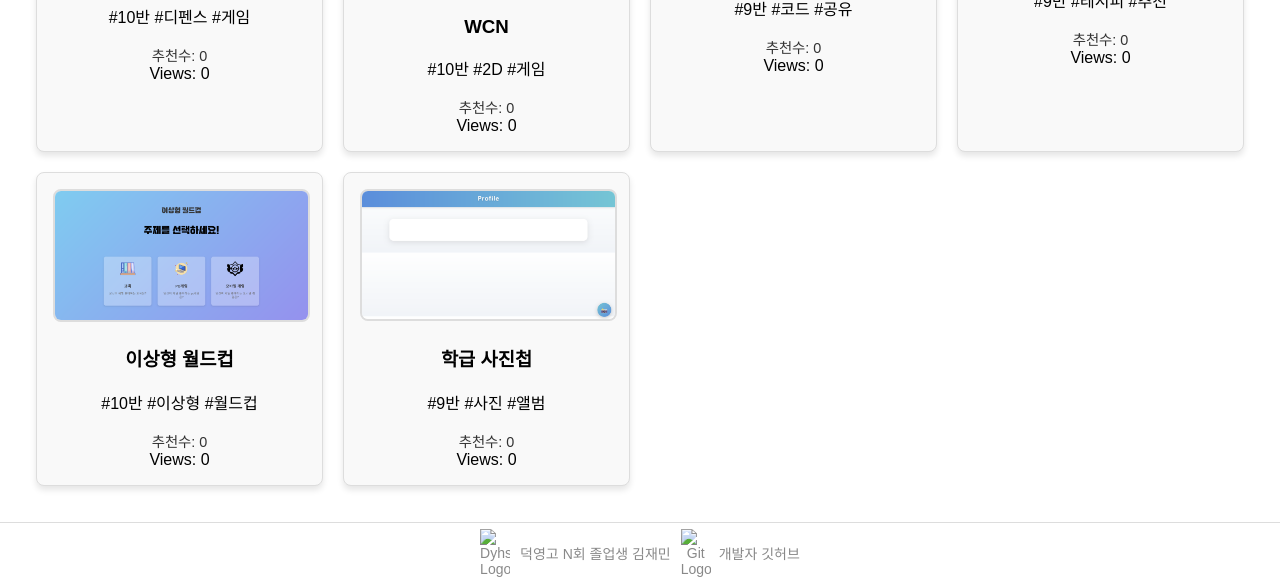
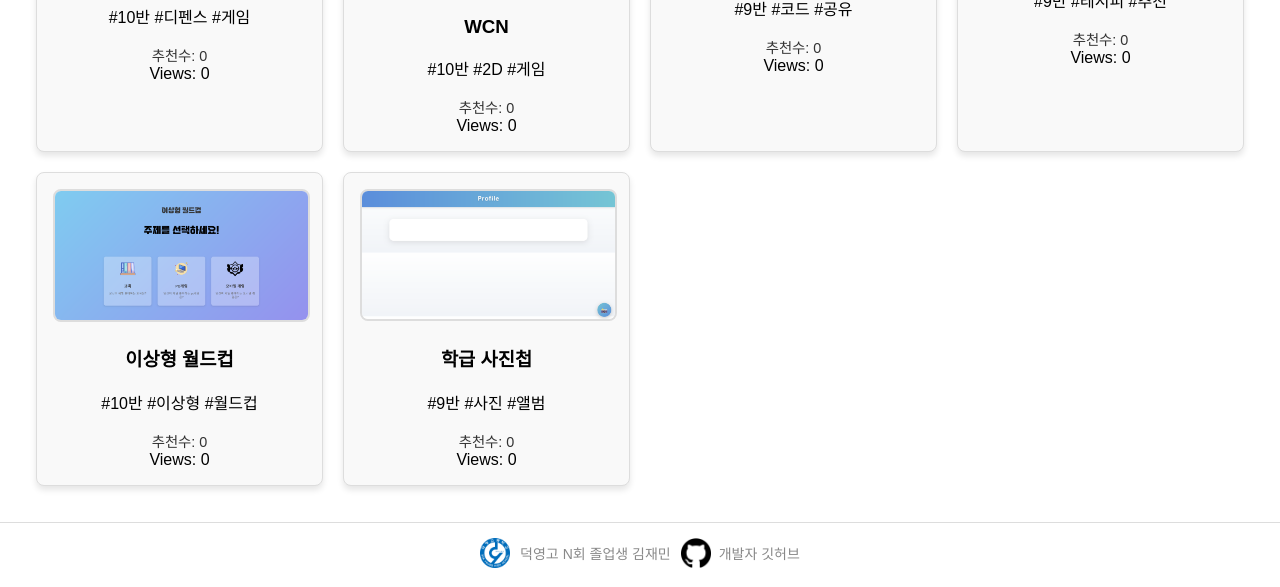
Before and after one commit to kimjaemin1216/Integration, a plain HTML site: page docs/index.html in a window 1280 px wide. Shown: the part 730-1317 px from the top of the page. Drawn offline with Linux system fonts and the light colour scheme.

Commit message:
Update index.html

```diff
--- a/docs/index.html
+++ b/docs/index.html
@@ -137,13 +137,13 @@
     <footer>
         <div class="logo-link" data-url="https://dukyoung-h.goeyi.kr/dukyoung-h/main.do">
             <a href="https://dukyoung-h.goeyi.kr/dukyoung-h/main.do" target="_blank">
-                <img src="../docs/imges/dyhs.logo.png" alt="Dyhs Logo" width="30px">
+                <img src="../docs/imges/dyhs-logo.png" alt="Dyhs Logo" width="30px">
             </a>
         </div>
         <p>덕영고 N회 졸업생 김재민</p>
         <div class="logo-link">
             <a href="https://github.com/kimjaemin1216" target="_blank">
-                <img src="../docs/imges/git.logo.png" alt="Git Logo" width="30px">
+                <img src="../docs/imges/git-logo.png" alt="Git Logo" width="30px">
                 개발자 깃허브
             </a>
         </div>
```
